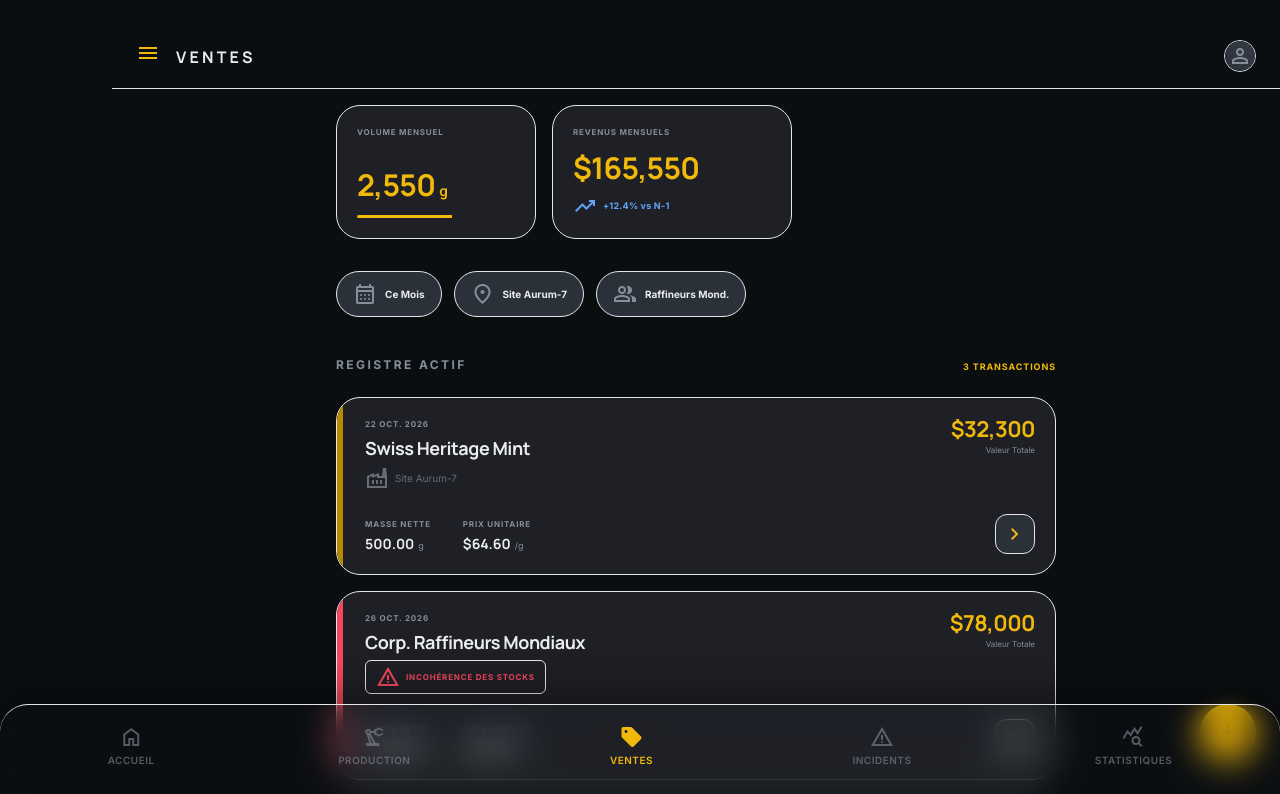
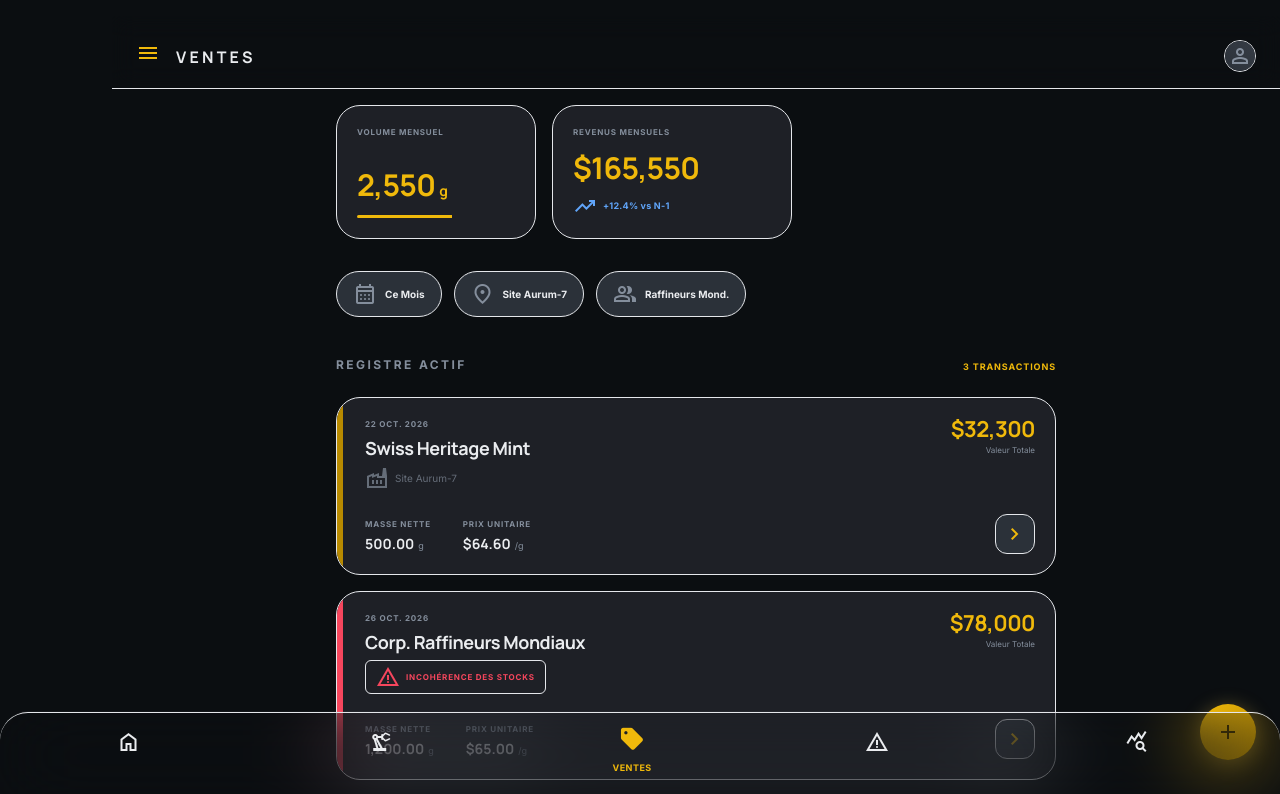
Before and after one commit to maravillapapi/GTAGoldTrackingApp, a React (Vite) app: page /sales in a window 1280 px wide. Shown: the top 794 px of the page. Built offline with nearby package versions, Linux system fonts and the light colour scheme.

Commit message:
feat: animations iOS natives (tap feedback, spring, page-enter, tab bounce, card-lift, backdrop blur)

```diff
--- a/src/components/NavigationTabBar.tsx
+++ b/src/components/NavigationTabBar.tsx
@@ -1,70 +1,75 @@
-import React from 'react';
+import React, { useState } from 'react';
 import { NavLink } from 'react-router-dom';
 import { Icon } from './Icon';
 
+const TABS = [
+  { to: '/',           end: true,  icon: 'home',                  label: 'Accueil'      },
+  { to: '/production', end: false, icon: 'precision_manufacturing',label: 'Production'   },
+  { to: '/sales',      end: false, icon: 'sell',                   label: 'Ventes'       },
+  { to: '/incidents',  end: false, icon: 'report_problem',         label: 'Incidents'    },
+  { to: '/stats',      end: false, icon: 'query_stats',            label: 'Statistiques' },
+] as const;
+
 const NavigationTabBar: React.FC = () => {
+  const [lastTouched, setLastTouched] = useState<string | null>(null);
+
   return (
-    <nav className="fixed bottom-0 left-0 w-full z-50 flex justify-around items-center px-4 pb-6 pt-3 bg-background/95 backdrop-blur-lg rounded-t-[28px] shadow-[0_-8px_40px_rgba(0,0,0,0.15)] dark:shadow-[0_-8px_40px_rgba(0,0,0,0.4)] border-t border-outline-variant/10">
-      <NavLink
-        to="/"
-        end
-        className={({ isActive }) => `flex flex-col items-center justify-center transition-all ${isActive ? 'text-primary bg-primary/10 rounded-xl px-4 py-2' : 'text-on-surface-variant opacity-60 hover:text-primary'} `}
-      >
-        {({ isActive }) => (
-          <>
-            <Icon name="home" fill={isActive} />
-            <span className="font-body text-[10px] font-semibold uppercase tracking-wider mt-1">Accueil</span>
-          </>
-        )}
-      </NavLink>
+    <nav className="fixed bottom-0 left-0 w-full z-50 flex justify-around items-end px-2 pb-5 pt-2 bg-surface/80 backdrop-blur-2xl rounded-t-[28px] shadow-[0_-1px_0_rgba(255,255,255,0.05)] dark:shadow-[0_-1px_0_rgba(255,255,255,0.04)] border-t border-outline-variant/10">
+      {TABS.map(({ to, end, icon, label }) => (
+        <NavLink
+          key={to}
+          to={to}
+          end={end}
+          onClick={() => setLastTouched(to)}
+          className={({ isActive }) =>
+            `relative flex flex-col items-center justify-end gap-1 min-w-[52px] px-3 py-1.5 rounded-2xl
+             transition-all duration-200 ease-out select-none
+             ${isActive
+               ? 'text-primary'
+               : 'text-on-surface-variant/50 hover:text-on-surface-variant'
+             }`
+          }
+          style={{ WebkitTapHighlightColor: 'transparent' }}
+        >
+          {({ isActive }) => (
+            <>
+              {/* Pill background for active tab */}
+              {isActive && (
+                <span className="absolute inset-0 bg-primary/10 rounded-2xl fade-in pointer-events-none" />
+              )}
 
-      <NavLink
-        to="/production"
-        className={({ isActive }) => `flex flex-col items-center justify-center transition-all ${isActive ? 'text-primary bg-surface-container-low rounded-xl px-4 py-2' : 'text-on-surface-variant opacity-60 hover:text-primary'} `}
-      >
-        {({ isActive }) => (
-          <>
-            <Icon name="precision_manufacturing" fill={isActive} />
-            <span className="font-body text-[10px] font-semibold uppercase tracking-wider mt-1">Production</span>
-          </>
-        )}
-      </NavLink>
+              {/* Icon with bounce on activate */}
+              <span
+                className={`relative z-10 transition-transform duration-200 ${
+                  isActive && lastTouched === to ? 'tab-active-bounce' : ''
+                }`}
+              >
+                <Icon
+                  name={icon}
+                  fill={isActive}
+                  className={`text-[22px] transition-all duration-200 ${
+                    isActive ? 'scale-110' : 'scale-100'
+                  }`}
+                />
+              </span>
 
-      <NavLink
-        to="/sales"
-        className={({ isActive }) => `flex flex-col items-center justify-center transition-all ${isActive ? 'text-primary bg-surface-container-low rounded-xl px-4 py-2' : 'text-on-surface-variant opacity-60 hover:text-primary'} `}
-      >
-        {({ isActive }) => (
-          <>
-            <Icon name="sell" fill={isActive} />
-            <span className="font-body text-[10px] font-semibold uppercase tracking-wider mt-1">Ventes</span>
-          </>
-        )}
-      </NavLink>
+              {/* Label */}
+              <span
+                className={`relative z-10 font-body text-[9px] font-bold uppercase tracking-wider transition-all duration-200 ${
+                  isActive ? 'opacity-100' : 'opacity-0 h-0 overflow-hidden'
+                }`}
+              >
+                {label}
+              </span>
 
-      <NavLink
-        to="/incidents"
-        className={({ isActive }) => `flex flex-col items-center justify-center transition-all ${isActive ? 'text-primary bg-surface-container-low rounded-xl px-4 py-2' : 'text-on-surface-variant opacity-60 hover:text-primary'} `}
-      >
-        {({ isActive }) => (
-          <>
-            <Icon name="report_problem" fill={isActive} />
-            <span className="font-body text-[10px] font-semibold uppercase tracking-wider mt-1">Incidents</span>
-          </>
-        )}
-      </NavLink>
-
-      <NavLink
-        to="/stats"
-        className={({ isActive }) => `flex flex-col items-center justify-center transition-all ${isActive ? 'text-primary bg-surface-container-low rounded-xl px-4 py-2' : 'text-on-surface-variant opacity-60 hover:text-primary'} `}
-      >
-        {({ isActive }) => (
-          <>
-            <Icon name="query_stats" fill={isActive} />
-            <span className="font-body text-[10px] font-semibold uppercase tracking-wider mt-1">Statistiques</span>
-          </>
-        )}
-      </NavLink>
+              {/* Active dot indicator */}
+              {!isActive && (
+                <span className="w-1 h-1 rounded-full bg-on-surface-variant/20 mt-0.5" />
+              )}
+            </>
+          )}
+        </NavLink>
+      ))}
     </nav>
   );
 };
--- a/src/index.css
+++ b/src/index.css
@@ -65,6 +65,17 @@
     -webkit-tap-highlight-color: transparent;
     user-select: none;
     -webkit-touch-callout: none;
+    /* Smooth rendering */
+    -webkit-font-smoothing: antialiased;
+    -moz-osx-font-smoothing: grayscale;
+  }
+
+  /* iOS-style spring animation timings */
+  :root {
+    --spring-fast:  all 0.18s cubic-bezier(0.34, 1.56, 0.64, 1);
+    --spring-base:  all 0.28s cubic-bezier(0.34, 1.56, 0.64, 1);
+    --ease-out:     all 0.22s cubic-bezier(0.25, 0.46, 0.45, 0.94);
+    --ease-in-out:  all 0.30s cubic-bezier(0.42, 0, 0.58, 1);
   }
 }
 
@@ -117,6 +128,96 @@
     -ms-overflow-style: none;
     scrollbar-width: none;
   }
+
+  /* ───── iOS-style Animations ───── */
+
+  /* Page entrance: fade + slight upward slide */
+  @keyframes page-in {
+    from { opacity: 0; transform: translateY(12px); }
+    to   { opacity: 1; transform: translateY(0); }
+  }
+  .page-enter {
+    animation: page-in 0.32s cubic-bezier(0.25, 0.46, 0.45, 0.94) both;
+  }
+
+  /* Card appear */
+  @keyframes card-in {
+    from { opacity: 0; transform: translateY(8px) scale(0.98); }
+    to   { opacity: 1; transform: translateY(0) scale(1); }
+  }
+  .card-enter {
+    animation: card-in 0.30s cubic-bezier(0.34, 1.56, 0.64, 1) both;
+  }
+
+  /* Tab icon bounce */
+  @keyframes tab-bounce {
+    0%   { transform: scale(1); }
+    40%  { transform: scale(1.25); }
+    70%  { transform: scale(0.92); }
+    100% { transform: scale(1); }
+  }
+  .tab-active-bounce {
+    animation: tab-bounce 0.35s cubic-bezier(0.34, 1.56, 0.64, 1) both;
+  }
+
+  /* Number counter pulse */
+  @keyframes value-pulse {
+    0%   { opacity: 1; }
+    50%  { opacity: 0.6; }
+    100% { opacity: 1; }
+  }
+
+  /* Tap / press feedback on interactive elements */
+  .tap-target {
+    transition: transform 0.14s cubic-bezier(0.34, 1.56, 0.64, 1),
+                opacity   0.14s ease-out;
+  }
+  .tap-target:active {
+    transform: scale(0.93);
+    opacity: 0.85;
+  }
+
+  /* Buttons, links, cards — global tap feedback */
+  button, a {
+    transition: transform 0.14s cubic-bezier(0.34, 1.56, 0.64, 1),
+                opacity   0.12s ease-out;
+  }
+  button:active, a:active {
+    transform: scale(0.95);
+    opacity: 0.8;
+  }
+
+  /* Card hover lift */
+  .card-lift {
+    transition: transform 0.22s cubic-bezier(0.25, 0.46, 0.45, 0.94),
+                box-shadow 0.22s ease-out;
+  }
+  .card-lift:hover {
+    transform: translateY(-2px);
+  }
+  .card-lift:active {
+    transform: scale(0.97) translateY(0);
+  }
+
+  /* Smooth shimmer for skeleton loading */
+  @keyframes shimmer {
+    from { background-position: -200% center; }
+    to   { background-position:  200% center; }
+  }
+  .shimmer {
+    background: linear-gradient(90deg, transparent 0%, rgba(255,255,255,0.06) 50%, transparent 100%);
+    background-size: 200% auto;
+    animation: shimmer 1.6s linear infinite;
+  }
+
+  /* Smooth fade for contextual content changes */
+  @keyframes fade-in {
+    from { opacity: 0; }
+    to   { opacity: 1; }
+  }
+  .fade-in {
+    animation: fade-in 0.22s ease-out both;
+  }
 }
 
 /* Button Resets */
--- a/src/pages/Home.tsx
+++ b/src/pages/Home.tsx
@@ -103,7 +103,7 @@ const Home: React.FC = () => {
         </div>
       </header>
 
-      <main className="px-6 mt-6 space-y-8 max-w-lg mx-auto pb-32">
+      <main className="px-6 mt-6 space-y-8 max-w-lg mx-auto pb-32 page-enter">
         <div className="flex justify-between items-end">
           <div>
             <p className="text-on-surface-variant text-sm font-medium capitalize">
@@ -113,7 +113,7 @@ const Home: React.FC = () => {
           </div>
         </div>
 
-        <section className="bg-surface-container-low p-4 rounded-2xl border border-outline-variant/10">
+        <section className="bg-surface-container-low p-4 rounded-2xl border border-outline-variant/10 card-lift">
           <h2 className="text-[10px] font-bold text-on-surface-variant uppercase tracking-widest mb-3">Aujourd'hui</h2>
           <div className="flex flex-col gap-2">
             <div className="flex items-center gap-2 text-xs font-medium text-green-500">
@@ -131,7 +131,7 @@ const Home: React.FC = () => {
           </div>
         </section>
 
-        <section className="relative overflow-hidden rounded-2xl p-6 metallic-gradient text-on-primary shadow-[0_20px_40px_rgba(0,0,0,0.3)]">
+        <section className="relative overflow-hidden rounded-2xl p-6 metallic-gradient text-on-primary shadow-[0_20px_40px_rgba(0,0,0,0.3)] card-lift">
           <div className="flex justify-between items-start mb-2">
             <p className="font-label text-xs font-bold uppercase tracking-[0.1em] opacity-80">Production du jour</p>
             <Icon name="trending_up" className="opacity-70" />
```
